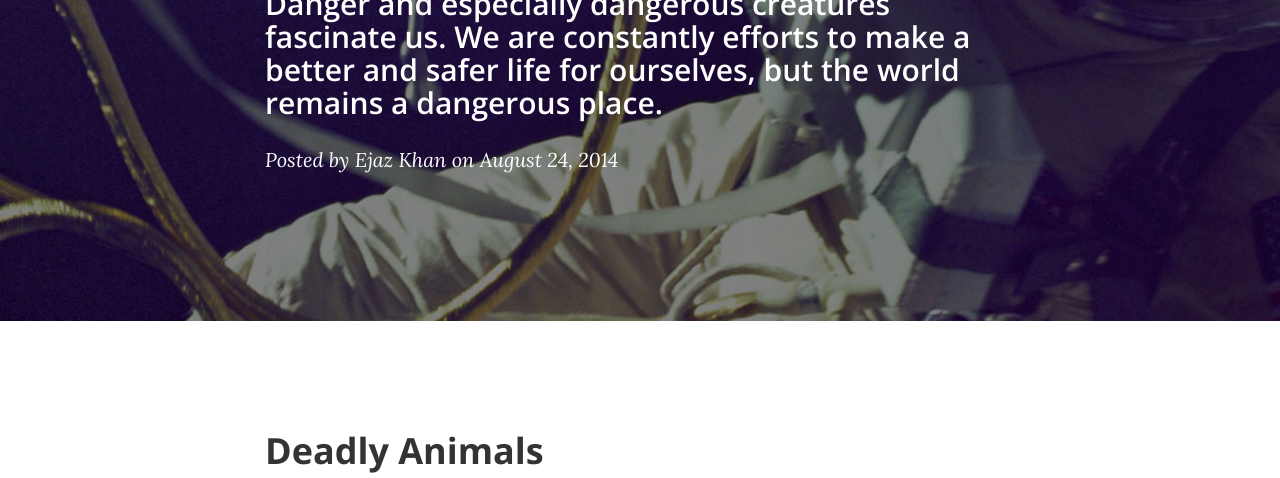
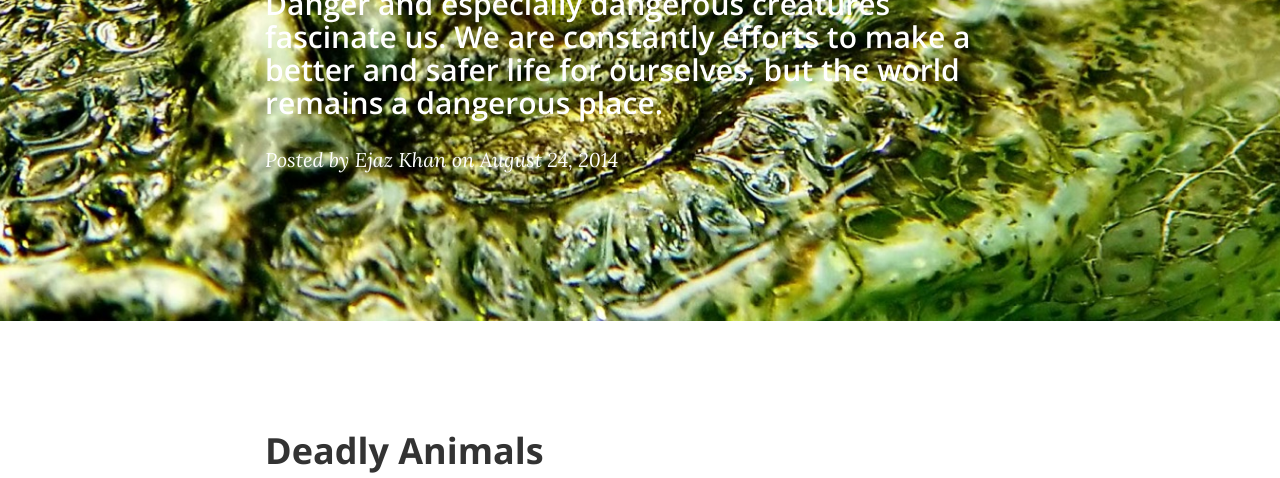
Before and after one commit to haidewandaga/blogweb.github.io, a website: page post2.html in a window 1280 px wide. Shown: the part 314-792 px from the top of the page. Drawn offline with nearby package versions, Linux system fonts and the light colour scheme.

Commit message:
Update post2.html

```diff
--- a/post2.html
+++ b/post2.html
@@ -69,7 +69,7 @@
 
     <!-- Page Header -->
     <!-- Set your background image for this header on the line below. -->
-    <header class="intro-header" style="background-image: url('img/post-bg.jpg')">
+    <header class="intro-header" style="background-image: url('img/deadlycroc.jpg')">
         <div class="container">
             <div class="row">
                 <div class="col-lg-8 col-lg-offset-2 col-md-10 col-md-offset-1">
```
